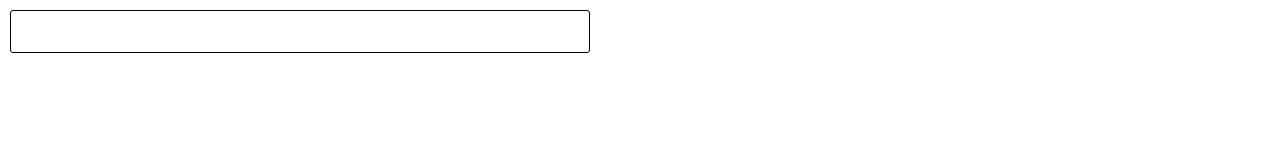
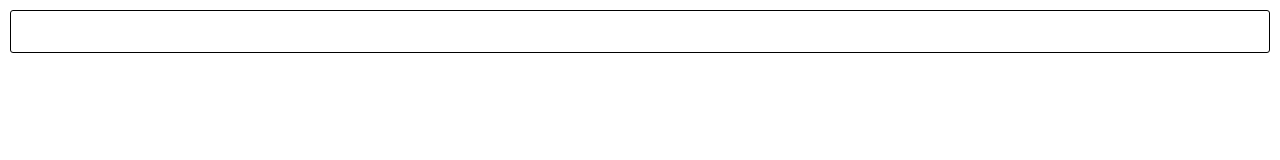
Before and after one commit to lge88/chrome-helm, a browser extension: page helm.html in a window 1280 px wide. Drawn offline with Linux system fonts and the light colour scheme.

Commit message:
Fix window size

```diff
--- a/helm.css
+++ b/helm.css
@@ -1,10 +1,4 @@
-html {
-  height: 800px;
-  width: 600px;
-  margin: 0;
-}
-
-body {
+html, body {
   width: 100%;
   height: 100%;
   margin: 0;
```
